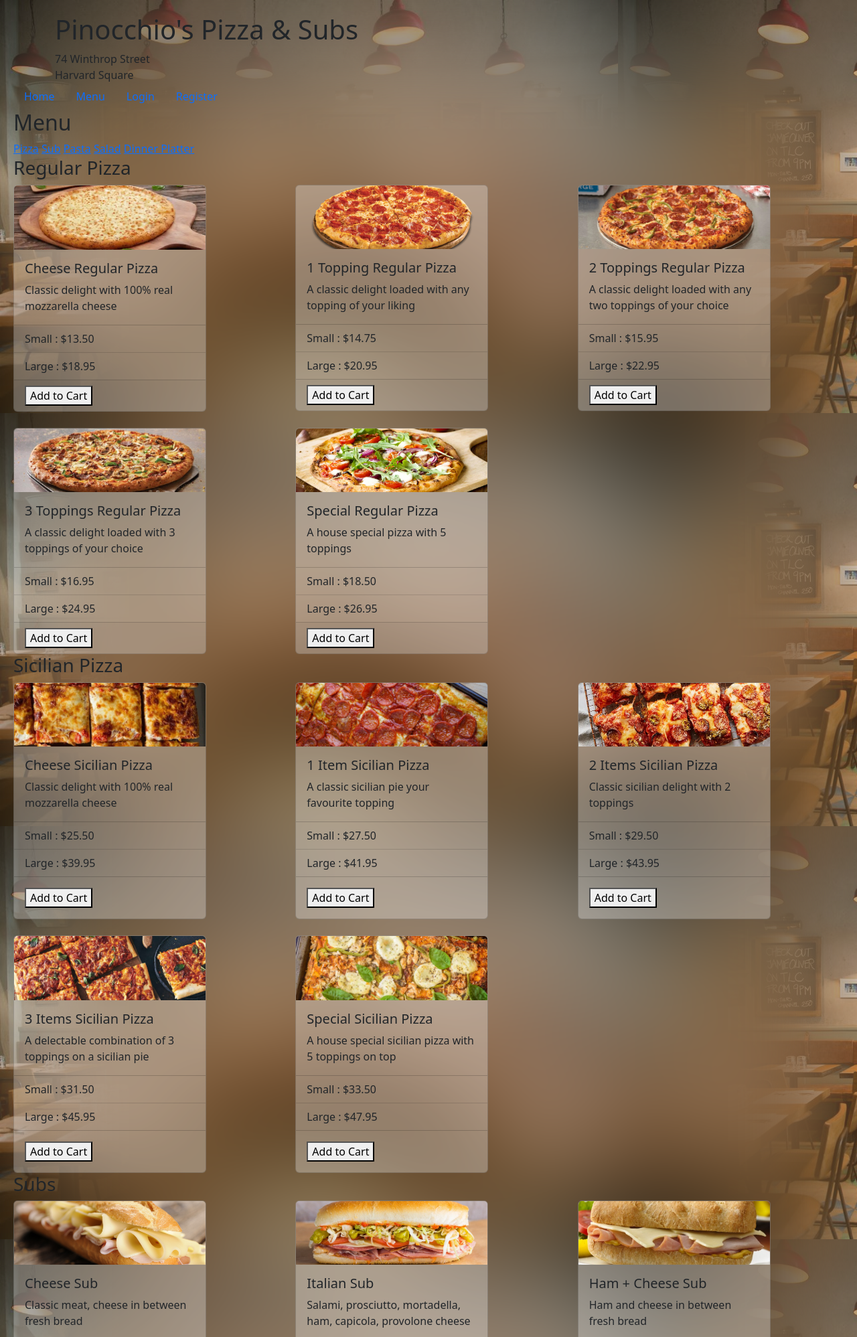
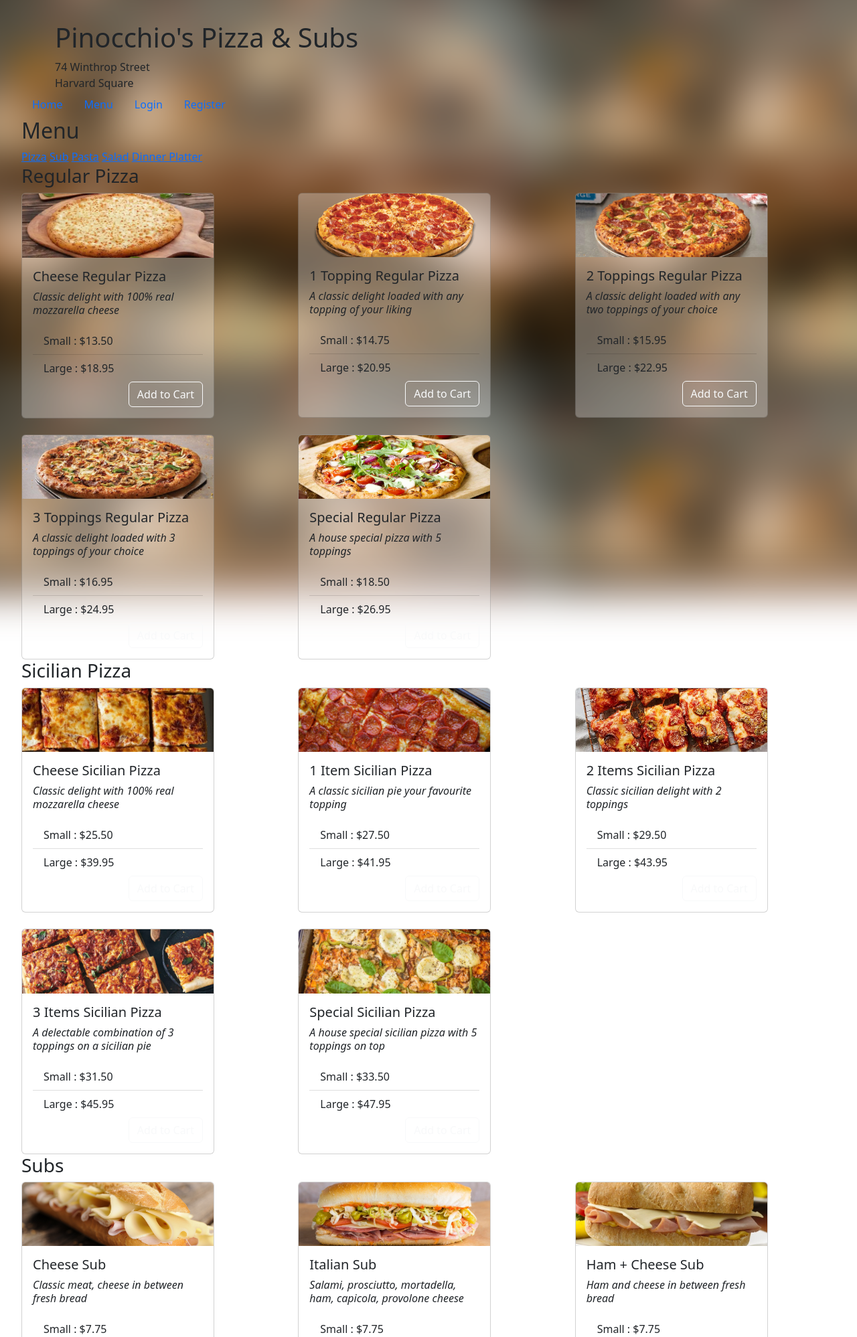
Before and after one commit to satyamrs00/pizza, a Django app: page /menu in a window 1280 px wide. Shown: the top 1997 px of the page at 67% size. Run offline with Django 4.2, Linux system fonts and the light colour scheme; data comes from the database, SQL or seed files in the repository; both versions use the stored data as it was after the commit.

Commit message:
improving the frontend

```diff
--- a/orders/static/orders/menu.js
+++ b/orders/static/orders/menu.js
@@ -20,24 +20,24 @@ document.addEventListener('DOMContentLoaded',() => {
                 let pprice = 0;
                 let eprice = 0;
                 let confirmationdiv = document.getElementById('priceconfirmation');
-                confirmationdiv.innerHTML = `Price for this item will be : ${pprice + eprice}`;
+                confirmationdiv.innerHTML = `Price for this item will be : $${pprice + eprice}`;
 
                 if(data.sizeoptions === true){
                     if (data.missingsize === null){
                         document.getElementById('small').addEventListener('click', () => {
                             pprice = parseFloat(data.smallprice);
-                            confirmationdiv.innerHTML = `Price for this item will be : ${pprice + eprice}`;
+                            confirmationdiv.innerHTML = `Price for this item will be : $${pprice + eprice}`;
                         })
                         document.getElementById('large').addEventListener('click', () => {
                             pprice = parseFloat(data.largeprice);
-                            confirmationdiv.innerHTML = `Price for this item will be : ${pprice + eprice}`;
+                            confirmationdiv.innerHTML = `Price for this item will be : $${pprice + eprice}`;
                         })
                     } else if (data.missingsize === "small"){
                         pprice = parseFloat(data.largeprice);
-                        confirmationdiv.innerHTML = `Price for this item will be : ${pprice + eprice}`;
+                        confirmationdiv.innerHTML = `Price for this item will be : $${pprice + eprice}`;
                     } else if (data.missingsize === "large"){
                         pprice = parseFloat(data.smallprice);
-                        confirmationdiv.innerHTML = `Price for this item will be : ${pprice + eprice}`;
+                        confirmationdiv.innerHTML = `Price for this item will be : $${pprice + eprice}`;
                     }
                 } else {
                     pprice = parseFloat(data.price);
@@ -57,21 +57,17 @@ document.addEventListener('DOMContentLoaded',() => {
                             eprice -= tmp;
                         }
                         before = after;
-                        confirmationdiv.innerHTML = `Price for this item will be : ${pprice + eprice}`;
+                        confirmationdiv.innerHTML = `Price for this item will be : $${pprice + eprice}`;
                     }
                 });
                 document.getElementById('cartform').onsubmit = () => {
-                    if (data.sizeoptions === true && data.missingsize == null && document.querySelector('input[name="size"]:checked') === null){
-                        document.getElementById('msg').innerHTML = "select a size before adding to cart";
-                        return false;
-                    }
                     if (data.extrasoption === true && data.extrastype === "Toppings" && document.querySelectorAll(`.${data.extrastype}:checked`).length != data.extrasamount){
                         document.getElementById('msg').innerHTML = `select ${data.extrasamount} toppings before adding to cart`;
                         return false;
                     }
                 }
 
-                confirmationdiv.innerHTML = `Price for this item will be : ${pprice + eprice}`;
+                confirmationdiv.innerHTML = `Price for this item will be : $${pprice + eprice}`;
 
                 document.querySelector('.close').addEventListener('click', () => {
                     let name = document.getElementById('itemname');
@@ -80,7 +76,7 @@ document.addEventListener('DOMContentLoaded',() => {
                     form.innerHTML = '';
                 });
                 window.onclick = (event) => {
-                    if (event.target === document.querySelector('#block')) {
+                    if (event.target === document.querySelector('body')) {
                         let name = document.getElementById('itemname');
                         name.innerHTML = '';
                         let form = document.getElementById('cartform');
@@ -123,30 +119,33 @@ function loadcartform(data, addbutton){
 
     if (data.sizeoptions === true){
         if (data.missingsize === null){
-            let sizeh = document.createElement('div');
-            sizeh.innerHTML = 'Select Size';
+            let sizeh = document.createElement('h6');
+            sizeh.innerHTML = 'Select Size:';
             let label1 = document.createElement('label');
+            label1.classList.add('form-check', 'form-check-inline');
             let sizeinput1 = document.createElement('input');
             sizeinput1.setAttribute('type', 'radio');
             sizeinput1.setAttribute('name', 'size');
             sizeinput1.setAttribute('value', 'small');
             sizeinput1.setAttribute('id', 'small');
+            sizeinput1.setAttribute('class', 'form-check-input');
+            sizeinput1.required = true;
             label1.appendChild(sizeinput1);
             label1.innerHTML += 'Small';
-            let br1 = document.createElement('br');
             let label2 = document.createElement('label');
+            label2.classList.add('form-check', 'form-check-inline');
             let sizeinput2 = document.createElement('input');
             sizeinput2.setAttribute('type', 'radio');
             sizeinput2.setAttribute('name', 'size');
             sizeinput2.setAttribute('value', 'large');
             sizeinput2.setAttribute('id', 'large');
+            sizeinput2.setAttribute('class', 'form-check-input');
             label2.appendChild(sizeinput2);
             label2.innerHTML += 'Large';
             let br2 = document.createElement('br');
 
             form.appendChild(sizeh);
             form.appendChild(label1);
-            form.appendChild(br1);
             form.appendChild(label2);
             form.appendChild(br2);
         } else {
@@ -166,10 +165,10 @@ function loadcartform(data, addbutton){
     }
 
     if (data.extrasoption === true){
-        let extrah = document.createElement('div');
-        extrah.innerHTML = `Select ${data.extrastype}`;
+        let extrah = document.createElement('h6');
+        extrah.innerHTML = `Select ${data.extrastype}:`;
         if(data.extrastype === "Toppings"){
-            extrah.innerHTML += `<br> select ${data.extrasamount} items`;
+            extrah.innerHTML += `<br> <span class="fst-italic fw-light">select ${data.extrasamount} items</span>`;
         }else {
             extrah.innerHTML += `<br>`;
         }
@@ -177,9 +176,10 @@ function loadcartform(data, addbutton){
 
         for (let i = 0; i < data.extras.length; i++){
             let elabel = document.createElement('label');
+            elabel.classList.add('form-check');
             let einput = document.createElement('input');
             einput.setAttribute('type', 'checkbox');
-            einput.classList.add(data.extrastype);
+            einput.classList.add(data.extrastype, 'form-check-input');
             einput.setAttribute('name', data.extrastype);
             einput.setAttribute('value', `${data.extrastype}${data.extras[i].id}`);
             elabel.appendChild(einput);
@@ -194,15 +194,19 @@ function loadcartform(data, addbutton){
             form.appendChild(br);
         }
     }
-    let confirmationdiv = document.createElement('div');
+    let confirmationdiv = document.createElement('span');
     confirmationdiv.setAttribute('id', 'priceconfirmation');
+    confirmationdiv.classList.add('fs-5', 'float-start');
     form.appendChild(confirmationdiv);
-    let msg = document.createElement('div');
+    let msg = document.createElement('span');
+    msg.classList.add('float-start');
     msg.setAttribute('id', 'msg');
     form.appendChild(msg);
     let submitbutton = document.createElement('input');
     submitbutton.setAttribute('type', 'submit');
-    submitbutton.setAttribute('value', 'Save');
+    submitbutton.setAttribute('value', 'Save to Cart');
+    submitbutton.classList.add('btn', 'btn-outline-success', 'd-md-inline');
+    submitbutton.style.float = 'right';
     form.appendChild(submitbutton);
     // modalcontentdiv.appendChild(name);
     // modalcontentdiv.appendChild(close);
--- a/orders/static/orders/styles.css
+++ b/orders/static/orders/styles.css
@@ -1,8 +1,8 @@
 body {
-    background-image: url(interior.jpg);
-    backdrop-filter: blur(5rem);
-    padding: 20px;
-    min-height: 100vh;
+    /* background-image: url(interior.jpg); */
+
+    padding: 2rem;
+    /* min-height: 100vh; */
 }
 
 div#addressform {
@@ -14,3 +14,22 @@ div#addressform {
 .card li {
     background: rgba(255, 255, 255, 0);
 }
+.page-bg {
+    background: url('interior.jpg');
+    /* background-size:cover; */
+    -webkit-filter: blur(2rem);
+    -moz-filter: blur(2rem);
+    -o-filter: blur(2rem);
+    -ms-filter: blur(2rem);
+    filter: blur(2rem);
+    position: fixed;
+    width: 120%;
+    height: 120%;
+    left: -10%;
+    top: -10%;
+    z-index: -1;
+}
+#msg {
+    color: #DC3545;
+    padding: 0.2rem;
+}
--- a/orders/templates/orders/layout.html
+++ b/orders/templates/orders/layout.html
@@ -14,7 +14,7 @@
         {% endblock %}
     </head>
     <body>
-        <div id="bg-img"></div>
+        <div class="page-bg"></div>
         <div id="content">
             <div>
                 <div class="container-sm">
--- a/orders/templates/orders/menu.html
+++ b/orders/templates/orders/menu.html
@@ -12,16 +12,14 @@
 {%  block body %}
     <div id="block">
         <h2>Menu</h2>
-        <div class="modal" id="menumodal" tabindex="-1" role="dialog" aria-hidden="true">
-            <div class="modal-dialog" role="document">
+        <div class="modal fade" id="menumodal" tabindex="-1" aria-hidden="true">
+            <div class="modal-dialog modal-dialog-scrollable modal-dialog-centered">
                 <div class="modal-content">
                     <div class="modal-header">
-                        Save to Cart
-                        <span class="close" data-bs-dismiss="modal">&times;</span>
+                        <h5 class="modal-title" id="itemname"></h5>
+                        <span class="close" data-bs-dismiss="modal">×</span>
                     </div>
                     <div class="modal-body">
-                        <div id="itemname">
-                        </div>
                         <form id="cartform" method="post">
                             <!-- {% csrf_token %} -->
 
@@ -87,14 +85,12 @@
                             <img src="{{item.image.url}}" class="card-img-top" alt="{{item.image}}">
                             <div class="card-body">
                                 <h5 class="card-title">{{item.getname}}</h5>
-                                <p class="card-text">{{item.description}}</p>
-                            </div>
+                                <p class="card-text fw-lighter lh-sm fst-italic">{{item.description}}</p>
                                 <ul class="list-group list-group-flush">
                                     <li class="list-group-item">{% if item.smallprice != 0 %}Small : ${{item.smallprice}}{% endif %}</li>
                                     <li class="list-group-item">{% if item.largeprice != 0 %}Large : ${{item.largeprice}}{% endif %}</li>
                                 </ul>
-                            <div class="card-footer">
-                                <button data-item="pizza" class="addbutton" id="addpizza{{item.id}}" data-bs-toggle="modal" data-bs-target="#menumodal">Add to Cart</button>
+                                <button data-item="pizza" class="btn btn-outline-light addbutton float-end" id="addpizza{{item.id}}" data-bs-toggle="modal" data-bs-target="#menumodal">Add to Cart</button>
                             </div>
                         </div>
                     </div>
@@ -110,14 +106,12 @@
                             <img src="{{item.image.url}}" class="card-img-top" alt="{{item.image}}">
                             <div class="card-body">
                                 <h5 class="card-title">{{item.getname}}</h5>
-                                <p class="card-text">{{item.description}}</p>
-                            </div>
+                                <p class="card-text fw-lighter lh-sm fst-italic">{{item.description}}</p>
                                 <ul class="list-group list-group-flush">
                                     <li class="list-group-item">{% if item.smallprice != 0 %}Small : ${{item.smallprice}}{% endif %}</li>
                                     <li class="list-group-item">{% if item.largeprice != 0 %}Large : ${{item.largeprice}}{% endif %}</li>
                                 </ul>
-                            <div class="card-body">
-                                <button data-item="pizza" class="addbutton" id="addpizza{{item.id}}" data-bs-toggle="modal" data-bs-target="#menumodal">Add to Cart</button>
+                                <button data-item="pizza" class="btn btn-outline-light addbutton float-end" id="addpizza{{item.id}}" data-bs-toggle="modal" data-bs-target="#menumodal">Add to Cart</button>
                             </div>
                         </div>
                     </div>
@@ -134,14 +128,12 @@
                             <img src="{{item.image.url}}" class="card-img-top" alt="{{item.image}}">
                             <div class="card-body">
                                 <h5 class="card-title">{{item.getname}}</h5>
-                                <p class="card-text">{{item.description}}</p>
-                            </div>
+                                <p class="card-text fw-lighter lh-sm fst-italic">{{item.description}}</p>
                                 <ul class="list-group list-group-flush">
                                     <li class="list-group-item">{% if item.smallprice != 0 %}Small : ${{item.smallprice}}{% endif %}</li>
                                     <li class="list-group-item">{% if item.largeprice != 0 %}Large : ${{item.largeprice}}{% endif %}</li>
                                 </ul>
-                            <div class="card-body">
-                                <button data-item="sub" class="addbutton" id="addsub{{item.id}}" data-bs-toggle="modal" data-bs-target="#menumodal">Add to Cart</button>
+                                <button data-item="sub" class="btn btn-outline-light addbutton float-end" id="addsub{{item.id}}" data-bs-toggle="modal" data-bs-target="#menumodal">Add to Cart</button>
                             </div>
                         </div>
                     </div>
@@ -157,13 +149,11 @@
                             <img src="{{item.image.url}}" class="card-img-top" alt="{{item.image}}">
                             <div class="card-body">
                                 <h5 class="card-title">{{item.getname}}</h5>
-                                <p class="card-text">{{item.description}}</p>
-                            </div>
+                                <p class="card-text fw-lighter lh-sm fst-italic">{{item.description}}</p>
                                 <ul class="list-group list-group-flush">
                                     <li class="list-group-item">Price : ${{item.price}}</li>
                                 </ul>
-                            <div class="card-body">
-                                <button data-item="pasta" class="addbutton" id="addpasta{{item.id}}" data-bs-toggle="modal" data-bs-target="#menumodal">Add to Cart</button>
+                                <button data-item="pasta" class="btn btn-outline-light addbutton float-end" id="addpasta{{item.id}}" data-bs-toggle="modal" data-bs-target="#menumodal">Add to Cart</button>
                             </div>
                         </div>
                     </div>
@@ -179,13 +169,11 @@
                             <img src="{{item.image.url}}" class="card-img-top" alt="{{item.image}}">
                             <div class="card-body">
                                 <h5 class="card-title">{{item.getname}}</h5>
-                                <p class="card-text">{{item.description}}</p>
-                            </div>
+                                <p class="card-text fw-lighter lh-sm fst-italic">{{item.description}}</p>
                                 <ul class="list-group list-group-flush">
                                     <li class="list-group-item">Price : ${{item.price}}</li>
                                 </ul>
-                            <div class="card-body">
-                                <button data-item="salad" class="addbutton" id="addsalad{{item.id}}" data-bs-toggle="modal" data-bs-target="#menumodal">Add to Cart</button>
+                                <button data-item="salad" class="btn btn-outline-light addbutton float-end" id="addsalad{{item.id}}" data-bs-toggle="modal" data-bs-target="#menumodal">Add to Cart</button>
                             </div>
                         </div>
                     </div>
@@ -201,14 +189,12 @@
                             <img src="{{item.image.url}}" class="card-img-top" alt="{{item.image}}">
                             <div class="card-body">
                                 <h5 class="card-title">{{item.getname}}</h5>
-                                <p class="card-text">{{item.description}}</p>
-                            </div>
+                                <p class="card-text fw-lighter lh-sm fst-italic">{{item.description}}</p>
                                 <ul class="list-group list-group-flush">
                                     <li class="list-group-item">{% if item.smallprice != 0 %}Small : ${{item.smallprice}}{% endif %}</li>
                                     <li class="list-group-item">{% if item.largeprice != 0 %}Large : ${{item.largeprice}}{% endif %}</li>
                                 </ul>
-                            <div class="card-body">
-                                <button data-item="platter" class="addbutton" id="addplatter{{item.id}}" data-bs-toggle="modal" data-bs-target="#menumodal">Add to Cart</button>
+                                <button data-item="platter" class="btn btn-outline-light addbutton float-end" id="addplatter{{item.id}}" data-bs-toggle="modal" data-bs-target="#menumodal">Add to Cart</button>
                             </div>
                         </div>
                     </div>
--- a/orders/templates/orders/my_account.html
+++ b/orders/templates/orders/my_account.html
@@ -33,8 +33,8 @@
         </div>
     </div>
 
-    <div class="modal" id="accountmodal" tabindex="-1" role="dialog" aria-hidden="true">
-        <div class="modal-dialog" role="document">
+    <div class="modal fade" id="accountmodal" tabindex="-1" role="dialog" aria-hidden="true">
+        <div class="modal-dialog">
             <div class="modal-content">
                 <div class="modal-header">
                     Edit Personal Info
--- a/todo.txt
+++ b/todo.txt
@@ -12,6 +12,7 @@ DONE: (11) give a link to access admin page
 DONE: (12) create a new my account page to show user info
 DONE: (13) add sending email functionality
 TODO: (14) show a 'mark as complete' button for admins that will add a completed datetime to order and also send a email
-TODO: (15) use a text fied for phone numbers and pincode so it can take saved addresses properly
+DONE: (15) use a text fied for phone numbers and pincode so it can take saved addresses properly
 TODO: (16) let the user edit their profile
 TODO: (17) add a favourite section for users to save favourite items
+TODO: (18) make state in address a select input instead of a text input
```
Also changed, not shown: db.sqlite3. Lines whose indentation alone changed are shown as unchanged.
